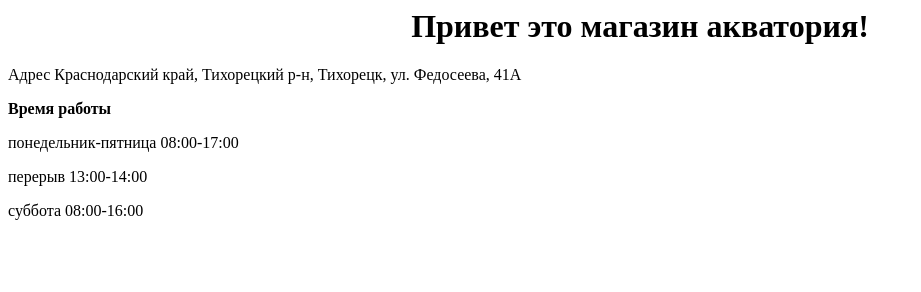
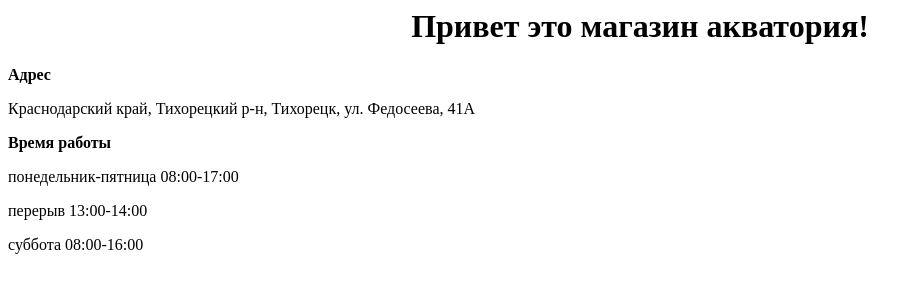
Before and after one commit to Akvatoria-tih/akvatoria-tih.github.io, a plain HTML site: page index.html in a window 1280 px wide. Shown: the whole page, without its empty margins (0-921 px from the left). Drawn offline with Linux system fonts and the light colour scheme.

Commit message:
Update index.html

```diff
--- a/index.html
+++ b/index.html
@@ -11,8 +11,8 @@
   Привет это магазин акватория!
 </h1>
 </center>
-
-<p>Адрес
+<p><b>Адрес</b></p>
+<p>
  Краснодарский край, Тихорецкий р-н, Тихорецк, ул. Федосеева, 41А
 </p>
 
```
